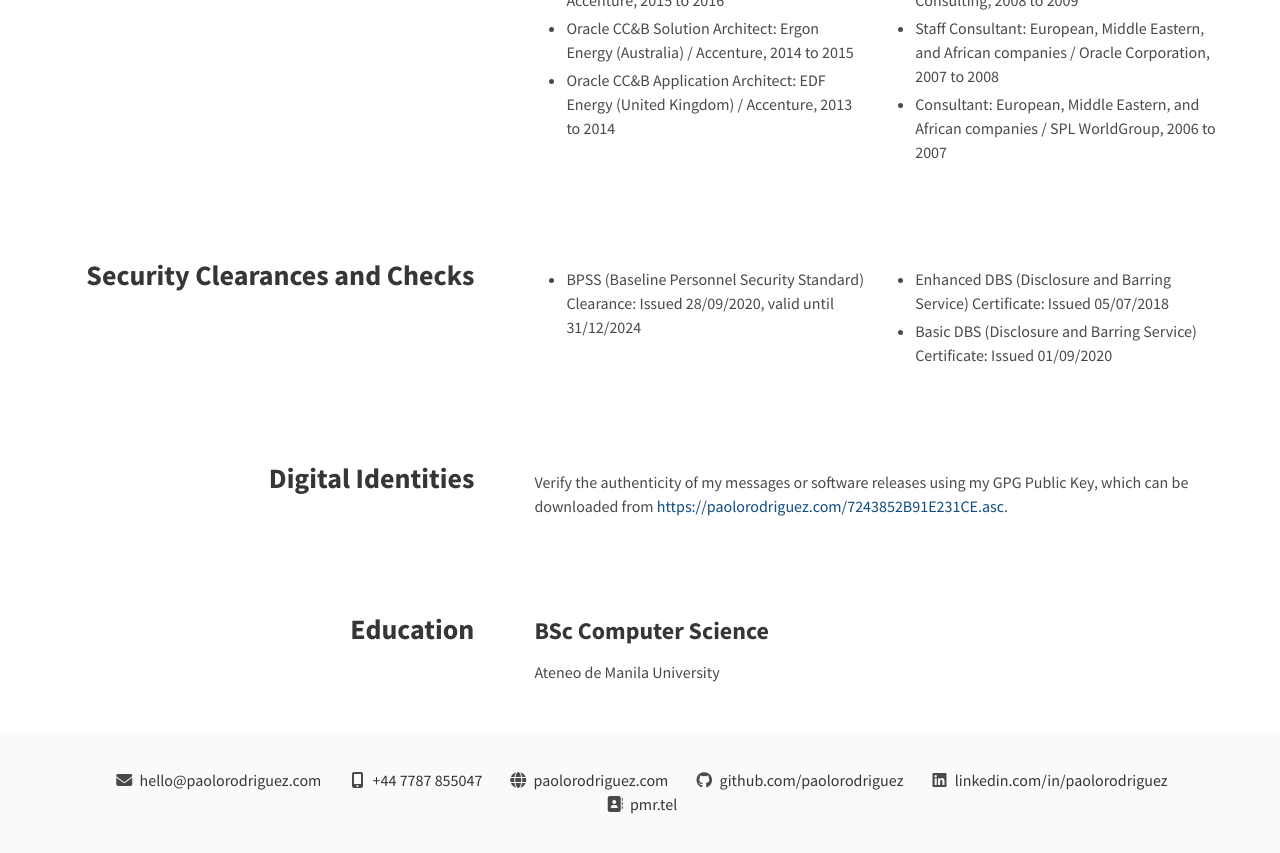
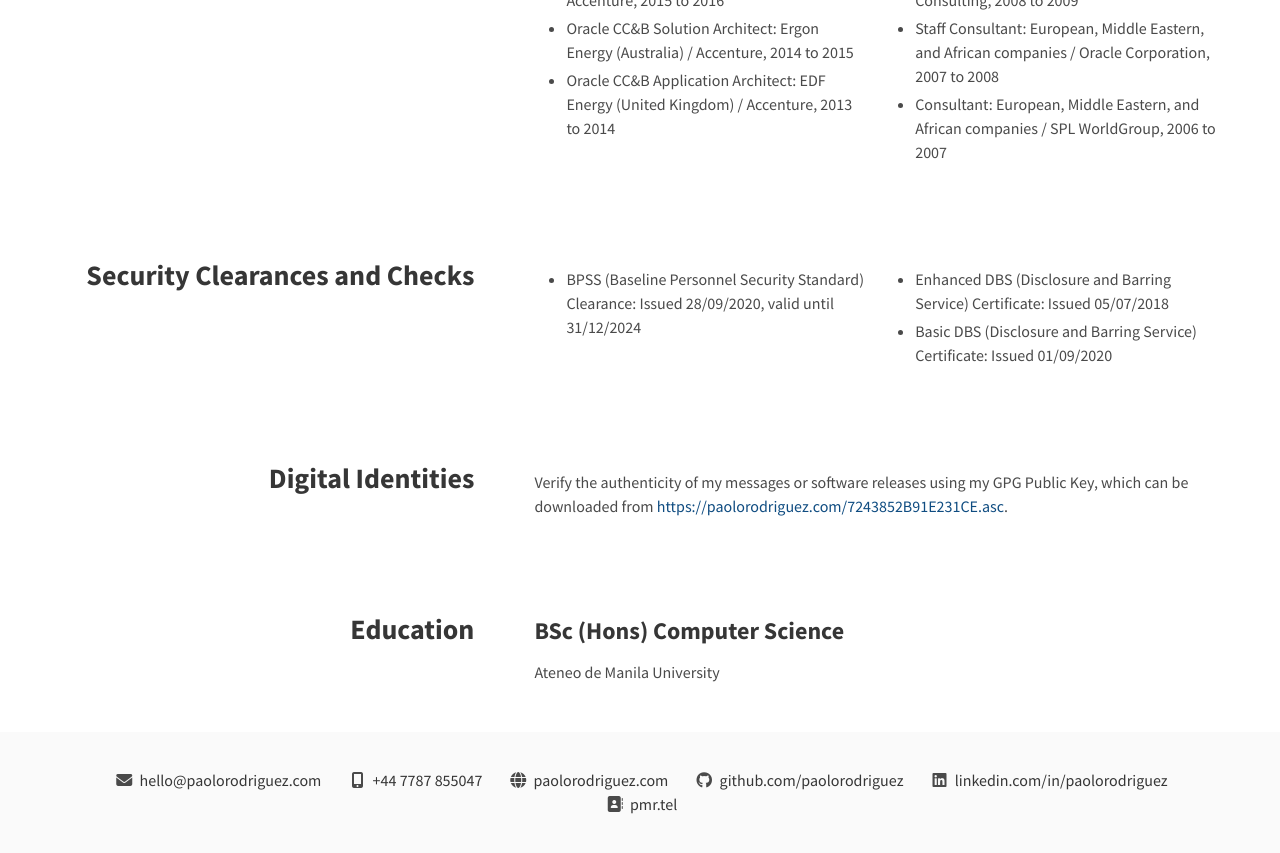
Before and after one commit to paolorodriguez-com/paolorodriguez-com.github.io, a Jekyll site: the page built from index.md, in a window 1280 px wide and 900 px high, scrolled down 3436 px. Shown: the top 853 px of the window. Built offline with Jekyll 4.4.1, drawn with Linux system fonts in a browser that asks for light colours; nearby versions of some CDN libraries.

Commit message:
Update degree title

```diff
--- a/_layouts/home.html
+++ b/_layouts/home.html
@@ -162,7 +162,7 @@
       </div>
       <div class="column is-four-fifths-tablet is-three-fifths-desktop">
         <div class="content">
-          <h3>BSc Computer Science</h3>
+          <h3>BSc (Hons) Computer Science</h3>
           <p>Ateneo de Manila University</p>
         </div>
       </div>
```
